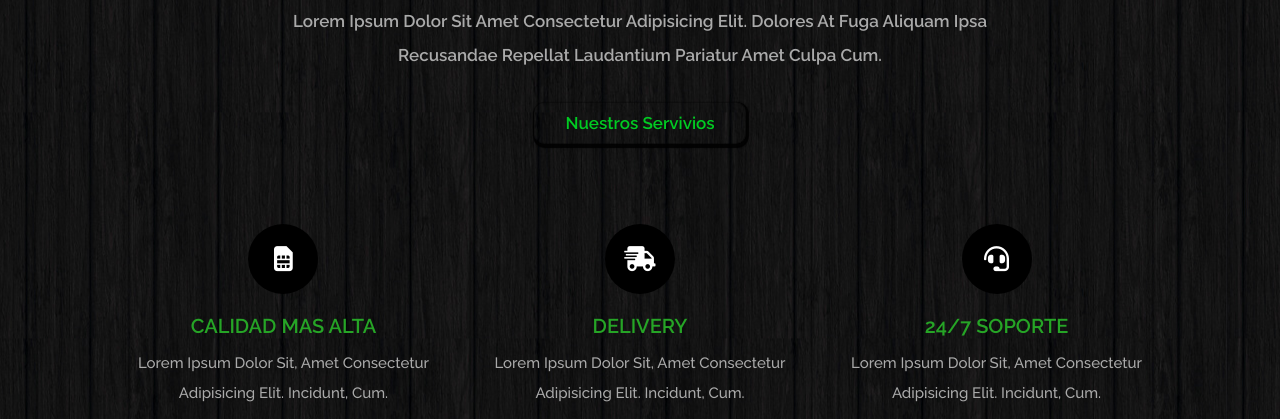
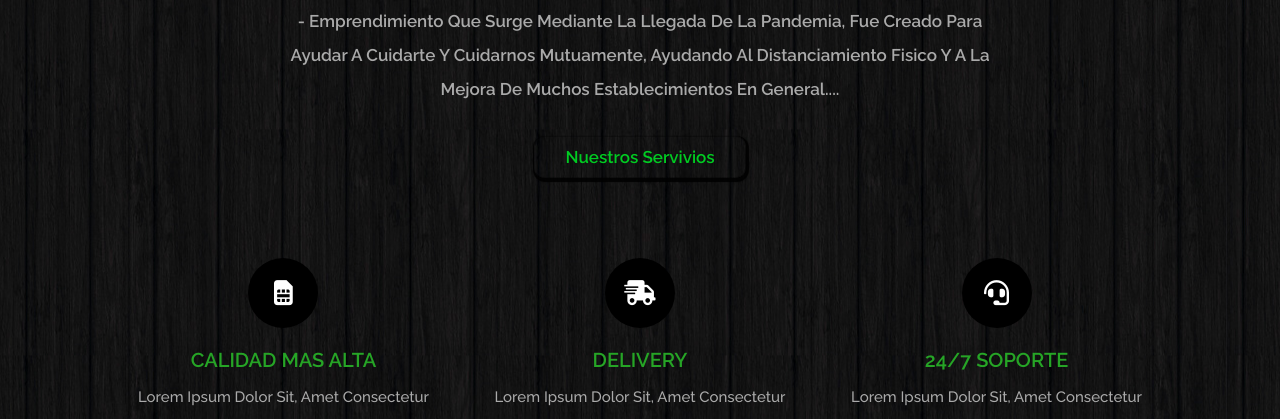
Before and after one commit to GaboProgramers/Prototipo-version-0.1, a plain HTML site: page index.html in a window 1280 px wide. Shown: the part 681-1100 px from the top of the page. Drawn offline with nearby package versions, Linux system fonts and the light colour scheme.

Commit message:
descripcion

```diff
--- a/index.html
+++ b/index.html
@@ -1,5 +1,6 @@
 <!DOCTYPE html>
 <html lang="en">
+
 <head>
    <meta charset="UTF-8">
    <meta http-equiv="X-UA-Compatible" content="IE=edge">
@@ -17,6 +18,7 @@
    <link rel="stylesheet" href="css/style.css">
 
 </head>
+
 <body>
 
    <!-- header section starts  -->
@@ -58,8 +60,9 @@
             src="images/stockvault-bookkeeping-accounting-concept275479-removebg-preview.png" alt="">
          <h3 data-aos="fade-up" data-aos-delay="300"> Menus Digitales, Tu Alternativa <i class="fas fa-plus"></i>
             Eficiente</h3>
-         <p data-aos="fade-up" data-aos-delay="450">Lorem ipsum dolor sit amet consectetur adipisicing elit. Dolores at
-            fuga aliquam ipsa recusandae repellat laudantium pariatur amet culpa cum.</p>
+         <p data-aos="fade-up" data-aos-delay="450"> - Emprendimiento que surge mediante la llegada de la pandemia, fue
+            creado para ayudar a cuidarte y cuidarnos mutuamente, ayudando al distanciamiento fisico y a la mejora de
+            muchos establecimientos en general.... </p>
          <a data-aos="fade-up" data-aos-delay="600" href="#menu" class="btn">Nuestros Servivios</a>
       </div>
 
```
Lines whose indentation alone changed are shown as unchanged.
